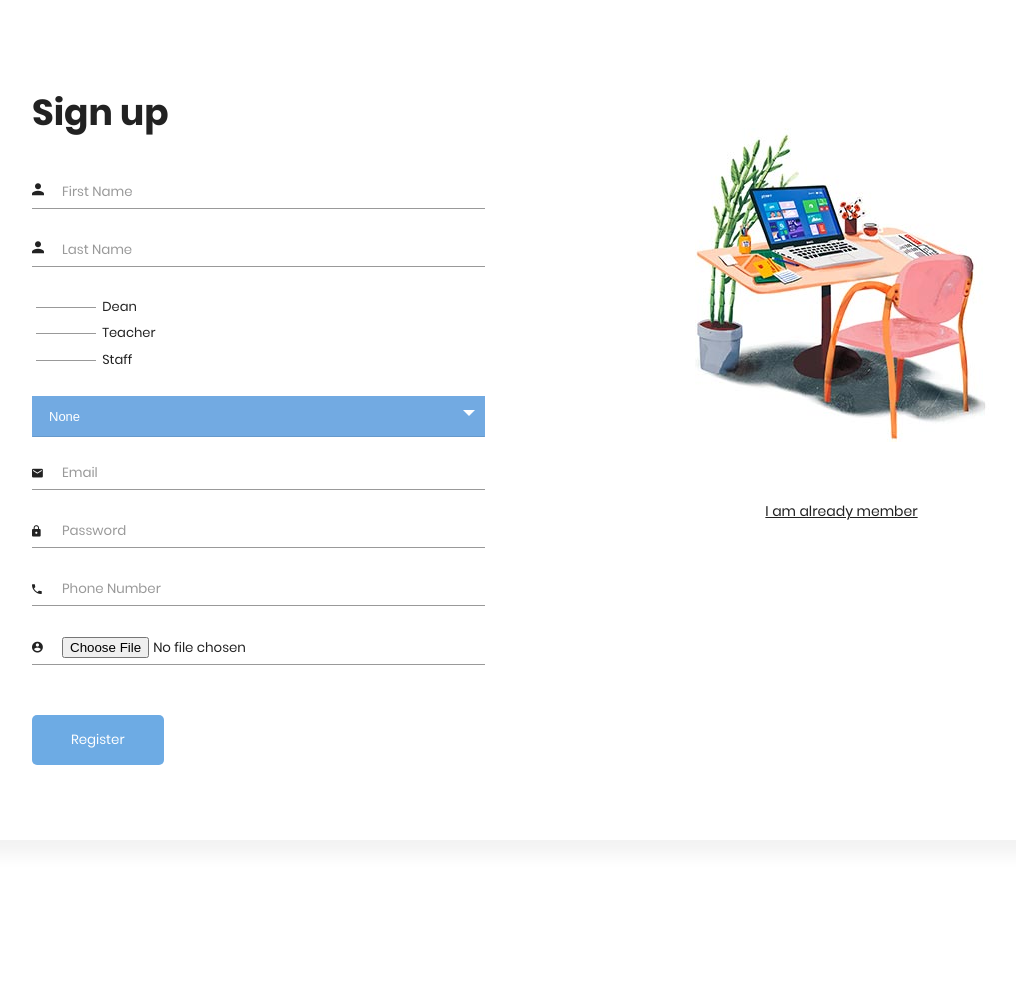
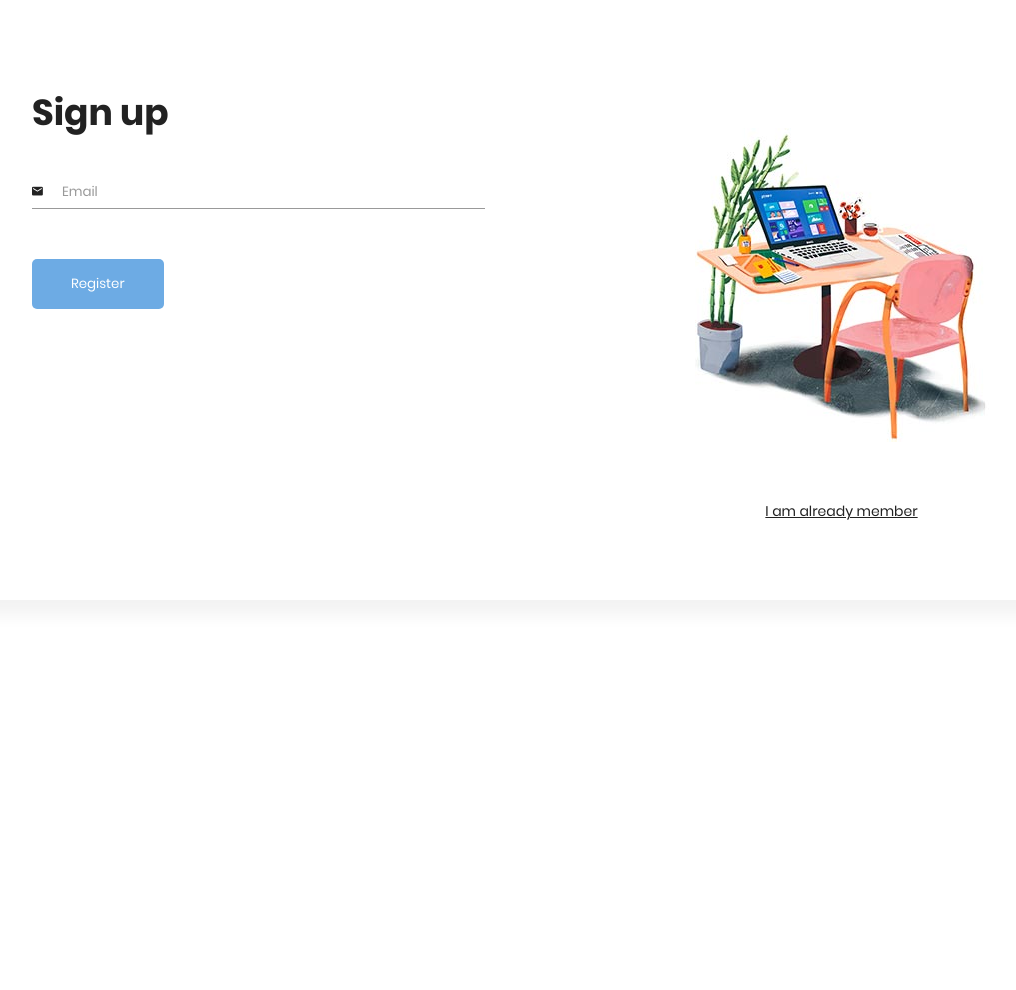
Before and after one commit to mdturin/Exam_Management_System, a Django app: page /register/ in a window 1280 px wide. Shown: the whole page, without its empty margins (117-1133 px from the left). After the commit the page ends 520 px from the top, so only its background shows below. Run offline with Django 4.2, Linux system fonts and the light colour scheme; some libraries are stand-ins or nearby versions.

Commit message:
Base template added

```diff
--- /dev/null
+++ b/account/templates/base.html
@@ -0,0 +1,36 @@
+{% load static %}
+{% load widget_tweaks %}
+<!DOCTYPE html>
+<html lang="en">
+  <head>
+    <meta charset="UTF-8" />
+    <meta http-equiv="X-UA-Compatible" content="IE=edge" />
+    <meta name="viewport" content="width=device-width, initial-scale=1.0" />
+
+    <title>Login</title>
+
+    <!-- Font Icon -->
+    <link
+      rel="stylesheet"
+      href="{% static 'fonts/material-icon/css/material-design-iconic-font.min.css' %}"
+    />
+
+    <!-- Main css -->
+    <link rel="stylesheet" href="{% static 'css/style.css' %}" />
+    <link rel="stylesheet" href="{% static 'css/register_page.css' %}">
+  </head>
+  <body>
+    <!-- Sign up form -->
+    <section class="signup">
+      <div class="container">
+        <div class="signup-content">
+          <!-- Block Content -->
+          {% block content %}{% endblock %}
+        </div>
+      </div>
+    </section>
+
+    <script src="{% static 'vendor/jquery/jquery.min.js' %}"></script>
+    <script src="{% static 'js/register_page.js' %}"></script>
+  </body>
+</html>
--- a/account/templates/register_page.html
+++ b/account/templates/register_page.html
@@ -1,28 +1,7 @@
-{% load static %} {% load widget_tweaks %}
-<!DOCTYPE html>
-<html lang="en">
-  <head>
-    <meta charset="UTF-8" />
-    <meta http-equiv="X-UA-Compatible" content="IE=edge" />
-    <meta name="viewport" content="width=device-width, initial-scale=1.0" />
-
-    <title>Login</title>
-
-    <!-- Font Icon -->
-    <link
-      rel="stylesheet"
-      href="{% static 'fonts/material-icon/css/material-design-iconic-font.min.css' %}"
-    />
-
-    <!-- Main css -->
-    <link rel="stylesheet" href="{% static 'css/style.css' %}" />
-    <link rel="stylesheet" href="{% static 'css/register_page.css' %}">
-  </head>
-  <body>
-    <!-- Sign up form -->
-    <section class="signup">
-      <div class="container">
-        <div class="signup-content">
+{% extends "base.html" %}
+{% load static %}
+{% load widget_tweaks %}
+{% block content %}
 <div class="signup-form">
   <h2 class="form-title">Sign up</h2>
   {% include "registraion_form.html" %}
@@ -38,11 +17,4 @@
     >I am already member</a
   >
 </div>
-        </div>
-      </div>
-    </section>
-
-    <script src="{% static 'vendor/jquery/jquery.min.js' %}"></script>
-    <script src="{% static 'js/register_page.js' %}"></script>
-  </body>
-</html>
+{% endblock content %}
--- a/account/templates/registraion_form.html
+++ b/account/templates/registraion_form.html
@@ -4,95 +4,11 @@
 <form action="" method="POST">
   {% csrf_token %}
 
-  <!-- First Name -->
-  <div class="form-group">
-    <label for="first_name"
-      ><i class="zmdi zmdi-account material-icons-name"></i
-    ></label>
-    {% render_field user.first_name class='form-control' placeholder='First Name' %}
-  </div>
-
-  <!-- Last Name -->
-  <div class="form-group">
-    <label for="last_name"
-      ><i class="zmdi zmdi-account material-icons-name"></i
-    ></label>
-    {% render_field user.last_name class='form-control' placeholder='Last Name' %}
-  </div>
-
-  <!-- Is Dean / Teacher / Staff -->
-  <div class="form-group">
-    <div>
-      <input
-        type="checkbox"
-        name="is_dean"
-        id="is_dean"
-        class="agree-term"
-      />
-      <label for="is_dean" class="label-agree-term"
-        ><span></span>Dean</label
-      >
-    </div>
-
-    <div>
-      <input
-        type="checkbox"
-        name="is_teacher"
-        id="is_teacher"
-        class="agree-term"
-      />
-      <label for="is_teacher" class="label-agree-term"
-        ><span></span>Teacher</label
-      >
-    </div>
-
-    <div>
-      <input
-        type="checkbox"
-        name="is_staff"
-        id="is_staff"
-        class="agree-term"
-      />
-      <label for="is_staff" class="label-agree-term"
-        ><span></span>Staff</label
-      >
-    </div>
-  </div>
-
-   <!-- Title -->
-  <div class="">
-    <div class="custom-select">
-      {% render_field member.title %}
-    </div>
-  </div>
-
   <!-- Email -->
   <p style="color:red;"> </p>
   <div class="form-group">
     <label for="email"><i class="zmdi zmdi-email"></i></label>
     {% render_field user.email class='form-control' placeholder='Email' %}
-  </div>
-
-  <!-- Password -->
-  <div class="form-group">
-    <label for="password"><i class="zmdi zmdi-lock"></i></label>
-    {% render_field user.password class='form-control' placeholder='Password' %}
-  </div>
-
-  <!-- Contact Number -->
-  <div class="form-group">
-    <label for="contact_number">
-      <i class="zmdi zmdi-phone"></i>
-    </label>
-    {% render_field member.contact_number class='form-control' placeholder='Phone Number' %}
-  </div>
-
-  <!-- Profile Picture -->
-  <div class="form-group">
-    <label for="profile_picture">
-      <i class="zmdi zmdi-account-circle"></i>
-    </label>
-    {% render_field member.profile_picture|attr:'required:true' class='form-control' %}
   </div>
 
   <!-- Register Button -->
--- a/static/css/style.css
+++ b/static/css/style.css
@@ -462,6 +462,12 @@ input {
   padding: 6px 30px;
   font-family: Poppins;
   box-sizing: border-box;
+
+  appearance: checkbox !important;
+  -moz-appearance: checkbox !important;
+  -webkit-appearance: checkbox !important;
+  -o-appearance: checkbox !important;
+  -ms-appearance: checkbox !important;
 }
 
 input::-webkit-input-placeholder {
@@ -647,6 +653,10 @@ label.valid:after {
   margin-top: 10px;
 }
 
+.logout-text{
+  padding: 100px;
+  font-size: 18px;
+}
 @media screen and (max-width: 1200px) {
   .container {
     width: calc(100% - 30px);
```
Also changed, not shown: account/templates/login_page.html (+5 -29 lines), account/templates/logout_page.html (+20 -15 lines). Lines whose indentation alone changed are shown as unchanged.
